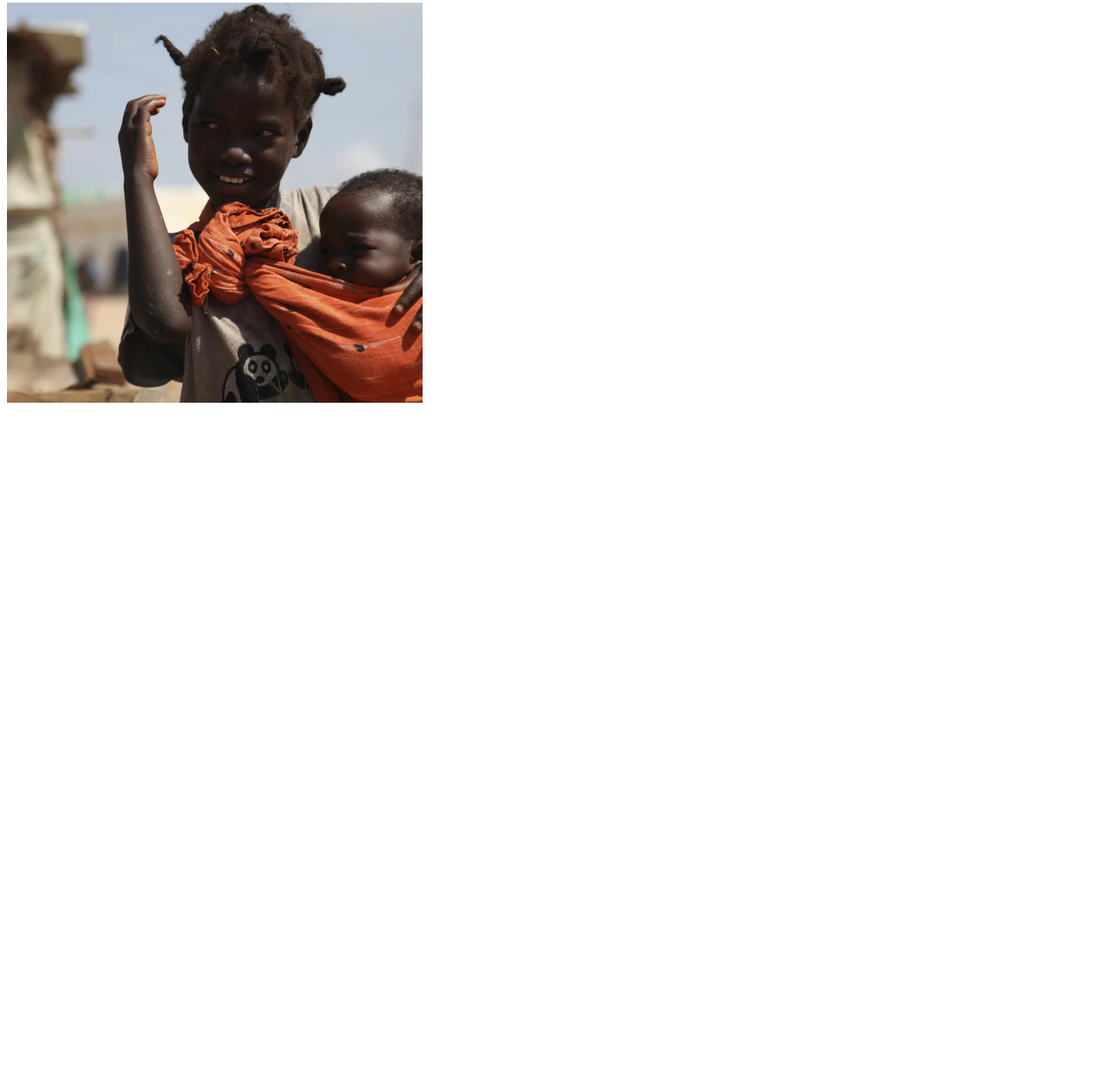
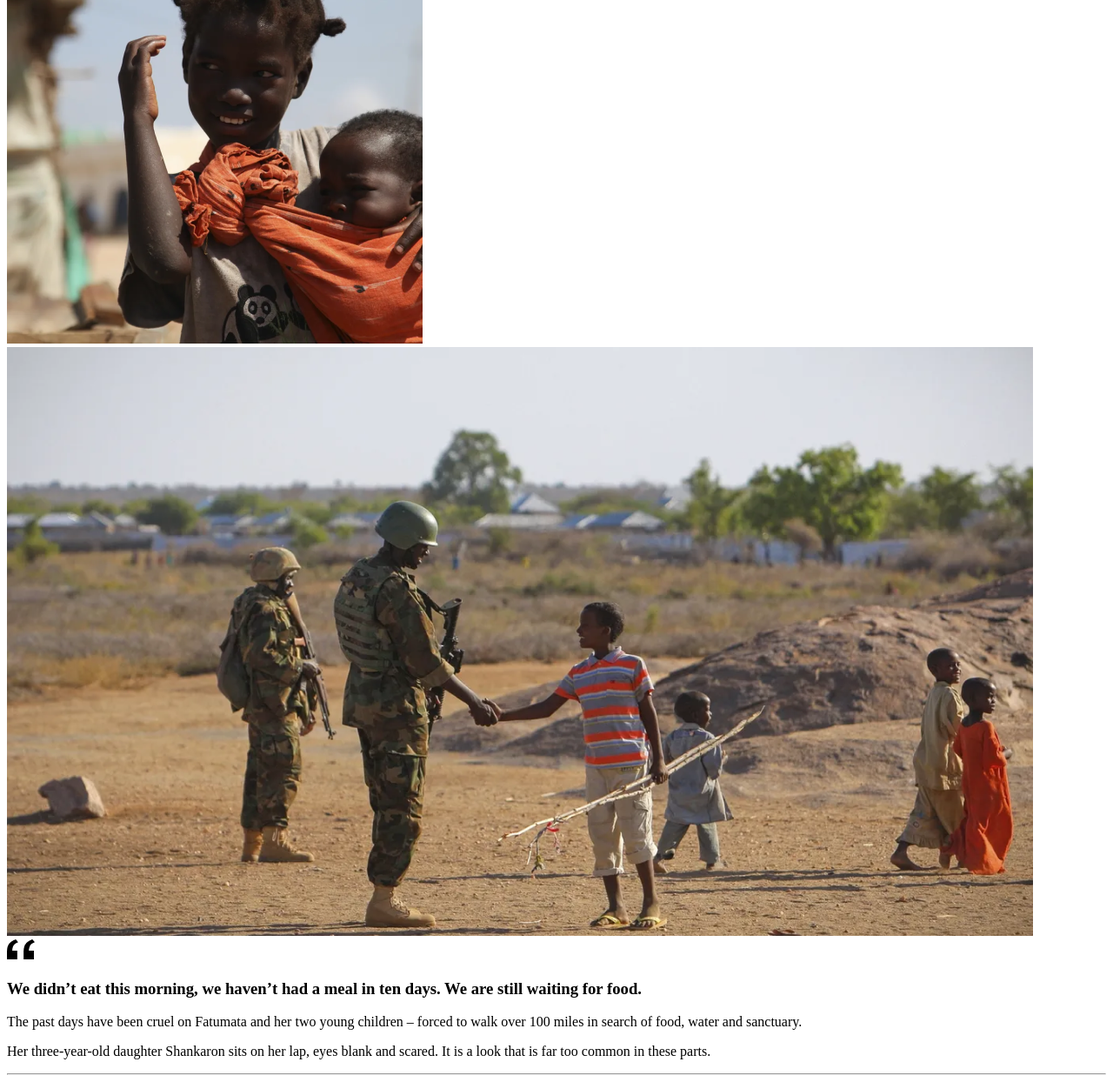
Before and after one commit to Edjhernandez/html_project, a website: page index.html in a window 1280 px wide. Shown: the part 2129-3373 px from the top of the page at 87% size. Before the commit the page ends 2604 px from the top, so only its background shows below. Drawn offline with Linux system fonts and the light colour scheme.

Commit message:
Second part until h1 RELATED

```diff
--- a/index.html
+++ b/index.html
@@ -45,7 +45,6 @@
             <hr>
             <h3>Let’s help them. I know you can</h3>
             <p>Drought, impending famine and the presence of terrorist group Al-Shabaab have left the country and its people in a desperate situation.</p>
-            <br>
             <p>Cheeks sunken, he stands next to his shelter recalling tales of those in his village who had lost their lives.</p>
             <hr>
        </section>
@@ -53,15 +52,20 @@
             <hr>
             <h3>Still ‘neglected’</h3>
             <p>“The situation is critical in Somalia. People are dying of hunger and there is no water,” said Mogadishu resident Noor Ibrahim, who fled his home to seek help at a camp.</p>
-            <br>
             <p>“Al-Shabaab blocks the roads, there is no access for food aid, the Shabaab steal food as well.</p>
             <hr>
             <img src="Rectangle 23.png" alt="Kids smiling" width="478" height="460">
         </section>
-
-
-
-       </section>
+        <section>
+            <!--Con el link del video usaria: <video src="Rectangle 24.png" width="1180" height="677" controls autoplay preload></video>-->
+            <img src="Rectangle 24.png" alt="video image" width="1180" height="677">
+            <br>
+            <img src="quotationmarks.png" alt="quotation marks" width="32" height="23">
+            <h3>We didn’t eat this morning, we haven’t had a meal in ten days. We are still waiting for food.</h3>
+            <p>The past days have been cruel on Fatumata and her two young children – forced to walk over 100 miles in search of food, water and sanctuary.</p>
+            <p>Her three-year-old daughter Shankaron sits on her lap, eyes blank and scared. It is a look that is far too common in these parts.</p>
+            <hr>
+        </section>
     </main>
 </body>
 </html>
--- a/package.json
+++ b/package.json
@@ -1,4 +1,5 @@
-{ "name": "html_project",
+{
+  "name": "html_project",
   "version": "1.0.0",
   "description": "This is basically a practice with HTML's <strong>Tags</strong>, here we are going to learn how to identify the website's structure from a figma design.",
   "main": "index.js",
```
Also changed, not shown: Rectangle 24.png (added), quotationmarks.png (added).
